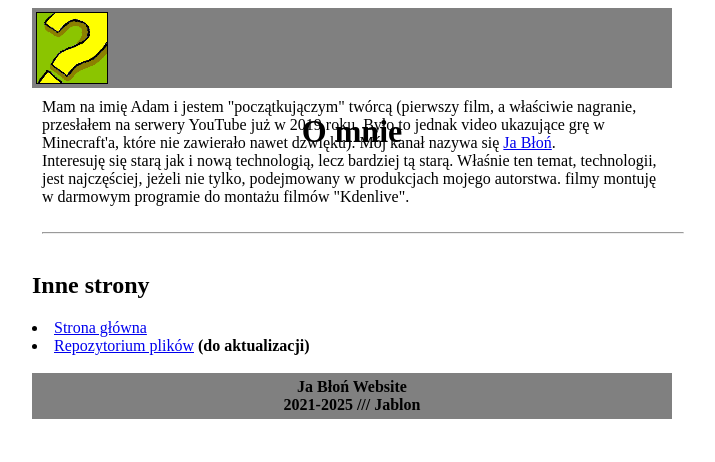
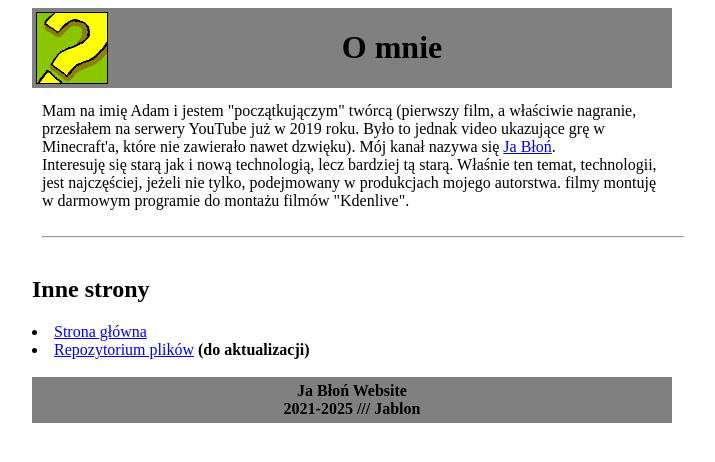
Before and after one commit to AdamiPhone/jablon-website, a plain HTML site: page omnie.html in a window 1280 px wide. Shown: the whole page, without its empty margins (288-1003 px from the left). Drawn offline with Linux system fonts and the light colour scheme.

Commit message:
coming back...

```diff
--- a/omnie.html
+++ b/omnie.html
@@ -25,14 +25,13 @@
 			}
 		#logoimg
 			{
-				display: inline;
+				float: left;
 				width: 80px;
 			}
 		#logotxt
 			{
-				display: inline;
+				float: left;
 				width: 560px;
-				height: 80px;
 			}
 		#omnie
 			{
```
